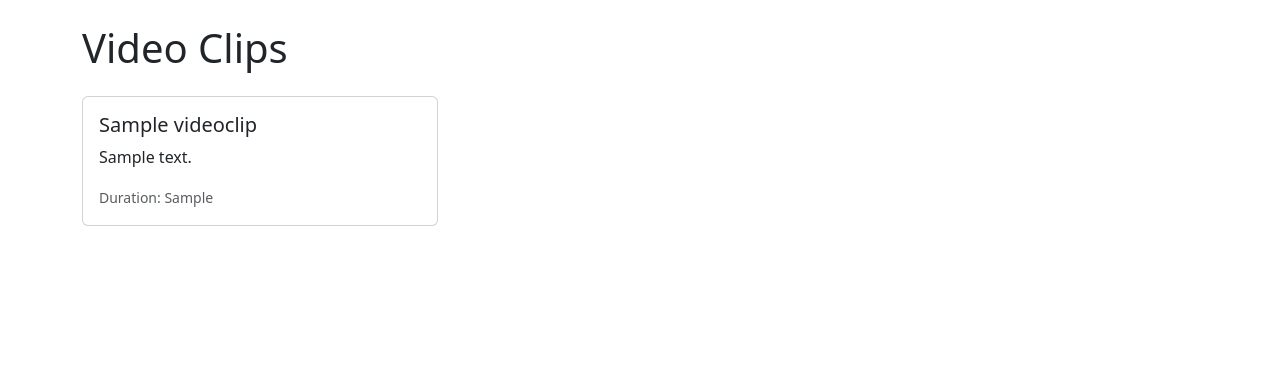
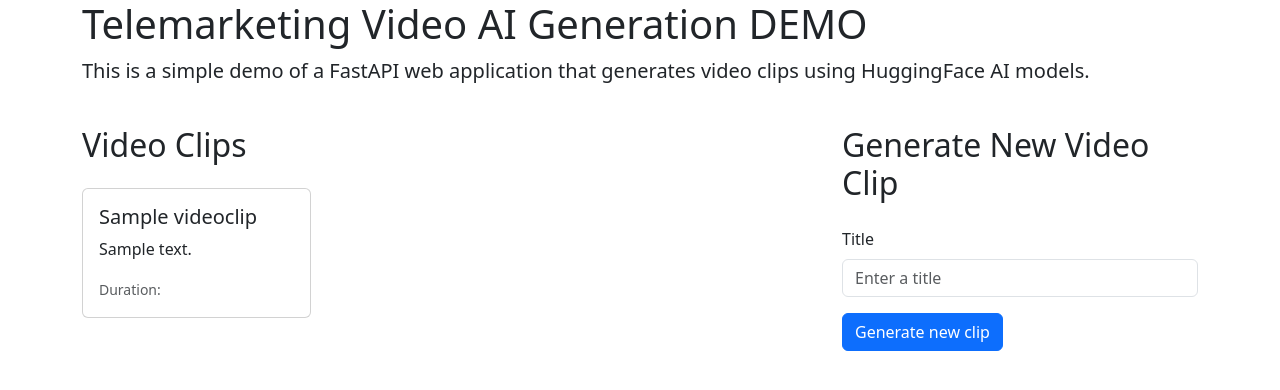
Before and after one commit to jordan-dimov/telemarketgen, a FastAPI app: page / in a window 1280 px wide. Shown: the top 390 px of the page. Run offline with FastAPI, Linux system fonts and the light colour scheme; tables that the repository leaves empty hold one stand-in row (values such as "Sample post").

Commit message:
Adds form for creating a new video clip

```diff
--- a/ai/audio.py
+++ b/ai/audio.py
@@ -25,9 +25,7 @@
     synthesizer = pipeline("text-to-audio", model="facebook/musicgen-small")
 
     logger.info("Generating music...")
-    music = synthesizer(
-        description, forward_params={"do_sample": True}
-    )
+    music = synthesizer(description, forward_params={"do_sample": True})
 
     logger.info("Writing WAV...")
     scipy.io.wavfile.write(output_wav, rate=music["sampling_rate"], data=music["audio"])
--- a/api/app.py
+++ b/api/app.py
@@ -1,11 +1,19 @@
-from fastapi import FastAPI, Depends, Request
+import uuid
+
+from fastapi import FastAPI, Depends, Request, Form, BackgroundTasks
+from fastapi.responses import RedirectResponse, HTMLResponse
 from sqlalchemy.orm import Session
 from fastapi.templating import Jinja2Templates
-from starlette.responses import HTMLResponse
+from starlette.middleware import Middleware
+from starlette.middleware.sessions import SessionMiddleware
 
+from api.settings import settings
 from api.models import Base, VideoClip, engine, SessionLocal
 
-app = FastAPI()
+app = FastAPI(
+    title=settings.app_name,
+    middleware=[Middleware(SessionMiddleware, secret_key=settings.session_secret)],
+)
 
 templates = Jinja2Templates(directory="api/templates")
 
@@ -20,7 +28,54 @@
         db.close()
 
 
+def flash(request: Request, message: str, category: str = "") -> None:
+    if "_messages" not in request.session:
+        request.session["_messages"] = []
+    request.session["_messages"].append({"message": message, "category": category})
+
+
+def get_flashed_messages(request: Request):
+    if "_messages" not in request.session:
+        return []
+    messages = request.session["_messages"]
+    del request.session["_messages"]
+    return messages
+
+
+def create_video_clip(db: Session, generation_uuid: str, title: str, description: str):
+    db_video = VideoClip(
+        generation_uuid=generation_uuid,
+        generation_phase="Initiated",
+        title=title,
+        description=description,
+        duration_seconds=0,
+        path_to_video="",
+    )
+    db.add(db_video)
+    db.commit()
+    db.refresh(db_video)
+    return db_video
+
+
 @app.get("/", response_class=HTMLResponse)
 def list_videos(request: Request, db: Session = Depends(get_db)):
     clips = db.query(VideoClip).all()
-    return templates.TemplateResponse("index.html", {"request": request, "clips": clips})
+    return templates.TemplateResponse(
+        "index.html", {"request": request, "clips": clips}
+    )
+
+
+@app.post("/new-clip/")
+def new_clip(
+    request: Request,
+    background_tasks: BackgroundTasks,
+    title: str = Form(None),
+    db: Session = Depends(get_db),
+):
+    generation_id = str(uuid.uuid4())
+    title = title or "Untitled"
+    description = "No description"
+    background_tasks.add_task(create_video_clip, db, generation_id, title, description)
+    flash(request, f"A new video is being generated: {generation_id}", "success")
+    # Redirect to the home page
+    return RedirectResponse("/", status_code=303)
--- a/api/settings.py
+++ b/api/settings.py
@@ -3,6 +3,7 @@
 
 class Settings(BaseSettings):
     app_name: str = "AI Telemarketing API"
+    session_secret: str = "super-secret!"
     sqlite_url: str = "sqlite:///./telemarket.db"
 
 
--- a/api/templates/base.html
+++ b/api/templates/base.html
@@ -8,6 +8,17 @@
 </head>
 <body>
     <div class="container">
+        <h1>Telemarketing Video AI Generation DEMO</h1>
+        <p class="lead">This is a simple demo of a FastAPI web application that generates video clips using HuggingFace AI models.</p>
+
+        {% if "_messages" in request.session %}
+            {% for message in request.session["_messages"] %}
+                <div class="alert alert-{{ message.category }}">
+                    {{ message.message }}
+                </div>
+            {% endfor %}
+        {% endif %}
+
         {% block content %}{% endblock %}
     </div>
     <script src="https://cdn.jsdelivr.net/npm/bootstrap@5.3.3/dist/js/bootstrap.bundle.min.js" integrity="sha384-YvpcrYf0tY3lHB60NNkmXc5s9fDVZLESaAA55NDzOxhy9GkcIdslK1eN7N6jIeHz" crossorigin="anonymous"></script>
--- a/api/templates/index.html
+++ b/api/templates/index.html
@@ -3,7 +3,18 @@
 {% block title %}Video Clips{% endblock %}
 
 {% block content %}
-    <h1 class="my-4">Video Clips</h1>
+    {% if generation_id %}
+    <div class="alert alert-primary" role="alert">
+        <h4 class="alert-heading">Video Generation in Progress</h4>
+        <p>Your video is being generated. Please wait a few minutes and refresh this page to see the new video clip.</p>
+        <hr>
+        <p class="mb-0">Generation ID: {{ generation_id }}</p>
+    </div>
+    {% endif %}
+
+    <div class="row">
+        <div class="col-8">
+            <h2 class="my-4">Video Clips</h2>
             <div class="row">
                 {% for clip in clips %}
                     <div class="col-md-4">
@@ -17,4 +28,16 @@
                     </div>
                 {% endfor %}
             </div>
+        </div>
+        <div class="col-4">
+            <h2 class="my-4">Generate New Video Clip</h2>
+            <form action="/new-clip" method="post">
+                <div class="mb-3">
+                    <label for="title" class="form-label">Title</label>
+                    <input type="text" class="form-control" id="title" name="title" placeholder="Enter a title">
+                </div>
+                <button type="submit" class="btn btn-primary">Generate new clip</button>
+            </form>
+        </div>
+    </div>
 {% endblock %}
--- a/pyproject.toml
+++ b/pyproject.toml
@@ -22,6 +22,8 @@
 sqlalchemy = "^2.0.28"
 pydantic-settings = "^2.2.1"
 jinja2 = "^3.1.3"
+python-multipart = "^0.0.9"
+itsdangerous = "^2.1.2"
 
 [tool.poetry.group.dev.dependencies]
 ipdb = "^0.13.13"
```
Also changed, not shown: api/models.py (+7 -3 lines). Lines whose indentation alone changed are shown as unchanged.
